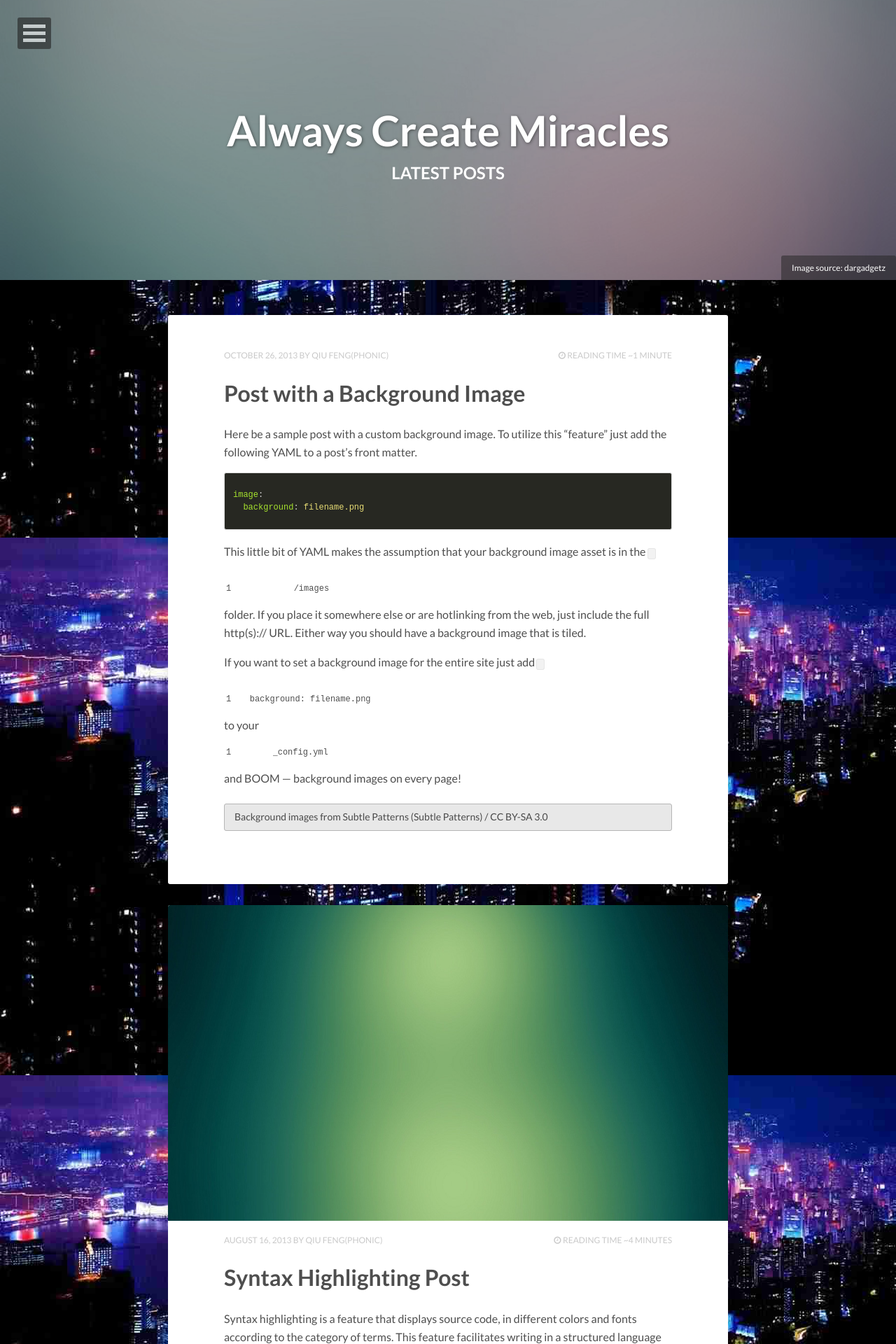
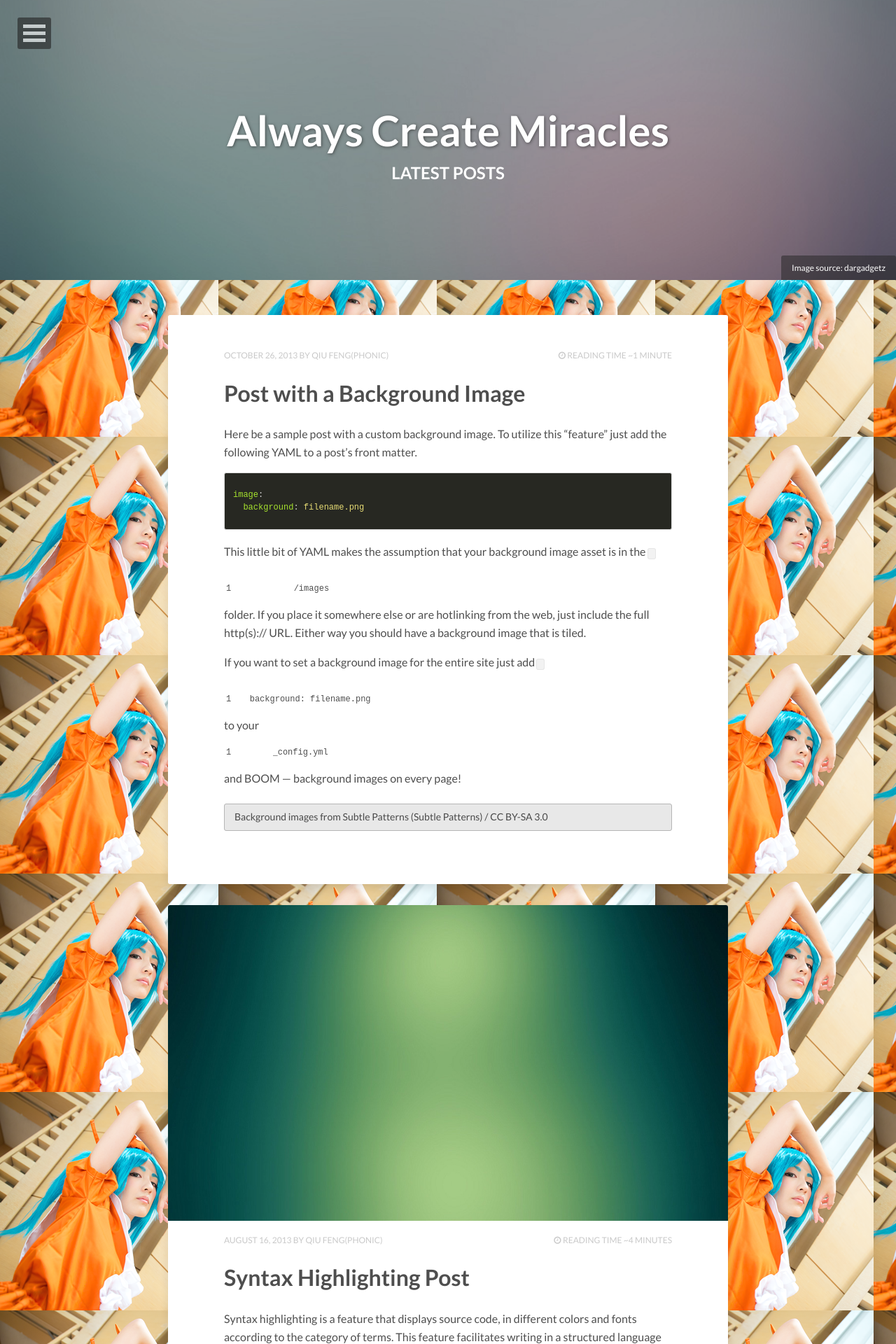
Before and after one commit to Phonicavi/phonicavi.github.io, a Jekyll site: the page built from index.html, in a window 1280 px wide. Shown: the top 1920 px of the page at 70% size. Built offline with Jekyll 4.4.1, drawn with Linux system fonts in a browser that asks for light colours; nearby versions of some CDN libraries; the list of posts is cut into pages by our own code.

Commit message:
20150721_seventh Google&icon
icon.png

```diff
--- a/_config.yml
+++ b/_config.yml
@@ -24,10 +24,10 @@ owner:
   flickr:
   tumblr:
   # google plus id, include the '+', eg +mmistakes
-  google_plus:    +111343692368280096659/posts
+  google_plus:    111343692368280096659/posts
 
 # Background image to be tiled on all pages
-background:  night_river.png
+background:  icon.png
 
 # Analytics and webmaster tools stuff goes here
 google_analytics:
```
Also changed, not shown: images/icon.png (added).
